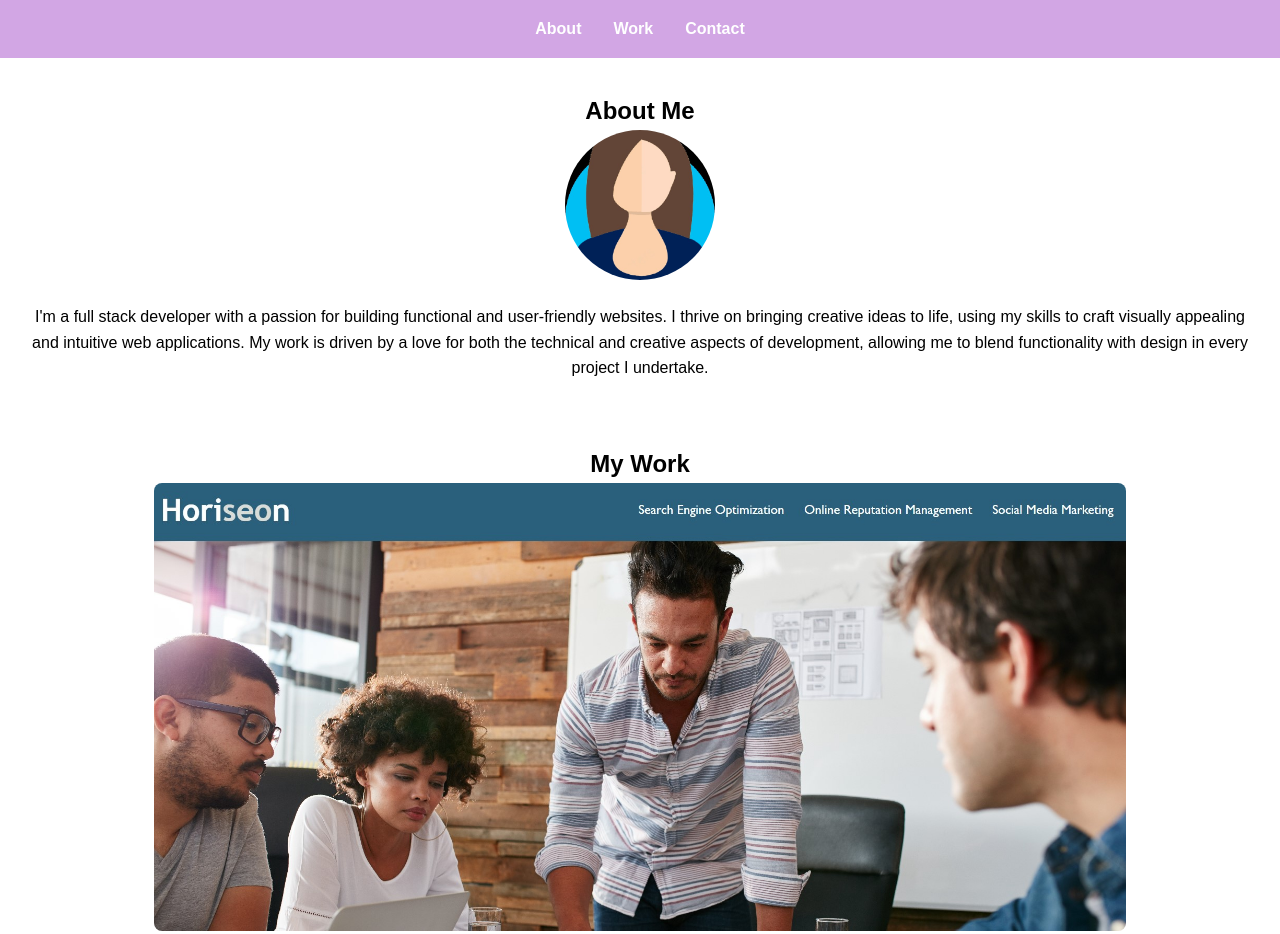
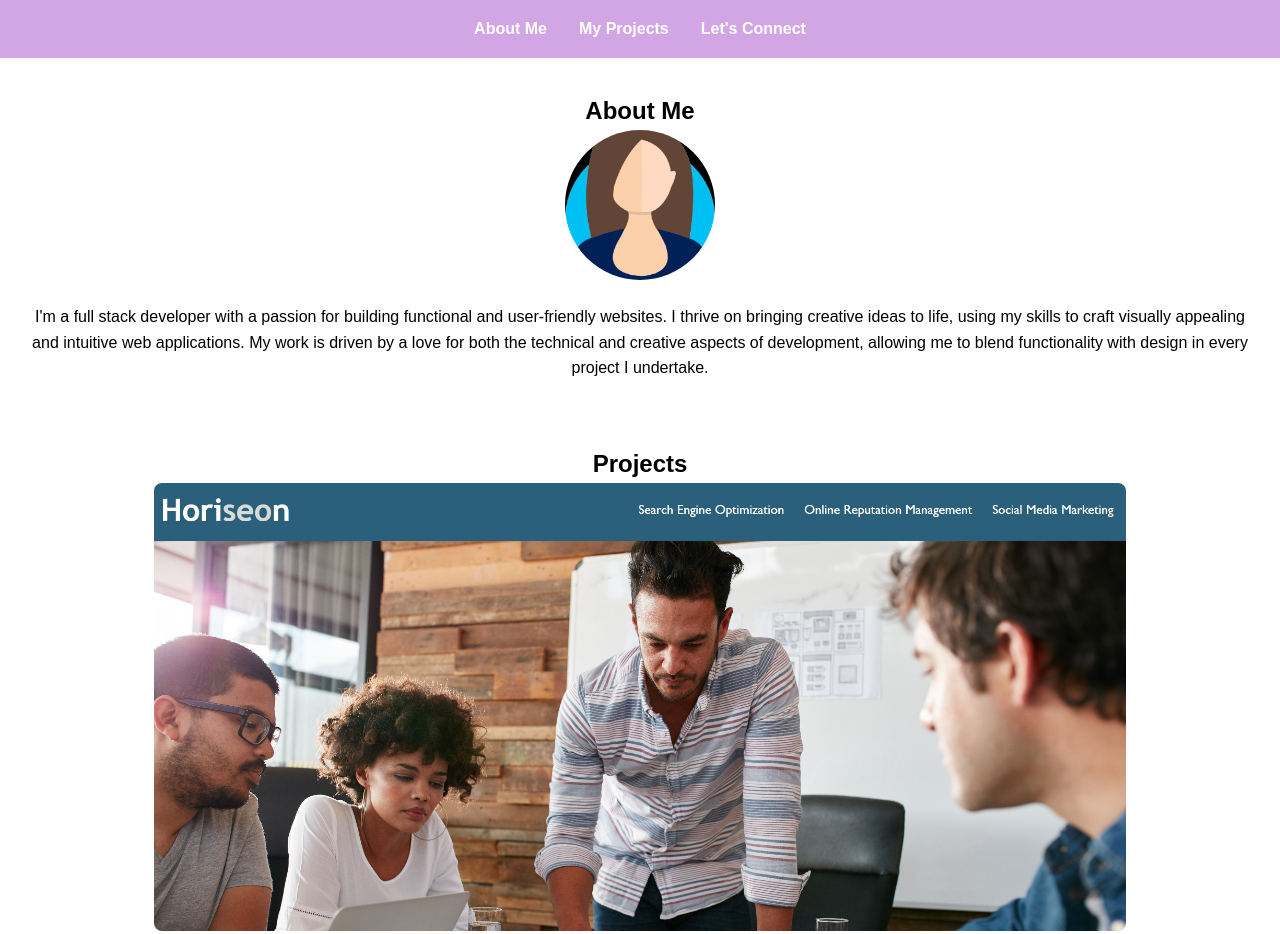
Before and after one commit to Alondra1752/Portfolio, a plain HTML site: page index.html in a window 1280 px wide. Shown: the top 934 px of the page. Drawn offline with Linux system fonts and the light colour scheme.

Commit message:
changed some sytling and took off bulletins on bottom of page

```diff
--- a/Assets/css/style.css
+++ b/Assets/css/style.css
@@ -103,6 +103,12 @@ section {
     }
 }
 
+/* This removes the bulletin where they would normally appear in the let's conenct box*/
+
+ul.contact-info {
+    list-style-type: none;
+}
+
 /* Footer */
 footer {
     background: #d2a6e4;
--- a/index.html
+++ b/index.html
@@ -11,9 +11,9 @@
     <header>
         <nav>
             <ul>
-                <li><a href="#about">About</a></li>
-                <li><a href="#work">Work</a></li>
-                <li><a href="#contact">Contact</a></li>
+                <li><a href="#about">About Me</a></li>
+                <li><a href="#work">My Projects</a></li>
+                <li><a href="#contact">Let's Connect</a></li>
             </ul>
         </nav>
     </header>
@@ -25,18 +25,27 @@
         </div>
         <p>I'm a full stack developer with a passion for building functional and user-friendly websites. I thrive on bringing creative ideas to life, using my skills to craft visually appealing and intuitive web applications. My work is driven by a love for both the technical and creative aspects of development, allowing me to blend functionality with design in every project I undertake.</p>
     </section>
+
 <!--Links for projects -->
+
     <section id="work">
-        <h2>My Work</h2>
+        <h2>Projects</h2>
+
         <div class="work-gallery">
             <a href="https://github.com/Alondra1752/HoriseonWave-Marketing.git" target="_blank">
                 <img src="./assets/images/Project1.jpg" alt="App 1" class="featured">
                 <p class="caption">Application 1 - Horiseon Marketing</p>
             </a>
+
+            <!--Second Project Link-->
+
             <a href="https://github.com/Alondra1752/Pay-flow.git" target="_blank">
                 <img src="./assets/images/Pay-flow.jpg" alt="App 2">
                 <p class="caption">Application 2 - Pay Flow Application</p>
             </a>
+
+            <!--Third Project Link-->
+
             <a href="https://github.com/JamesWilliamParker/Raining-Giggles.git" target="_blank">
                 <img src="./assets/images/project3.jpg" alt="App 3">
                 <p class="caption">Application 3 - Raining Giggles Application</p>
@@ -44,9 +53,11 @@
             <!-- Add more applications as needed -->
         </div>
     </section>
+
 <!--Contact information -->
+
     <section id="contact">
-        <h2>Contact Me</h2>
+        <h2>Let's Connect</h2>
         <p>You can reach me via:</p>
         <ul class="contact-info">
             <li><a href="alondra@email.com">Email - alondra@email.com</a></li>
```
